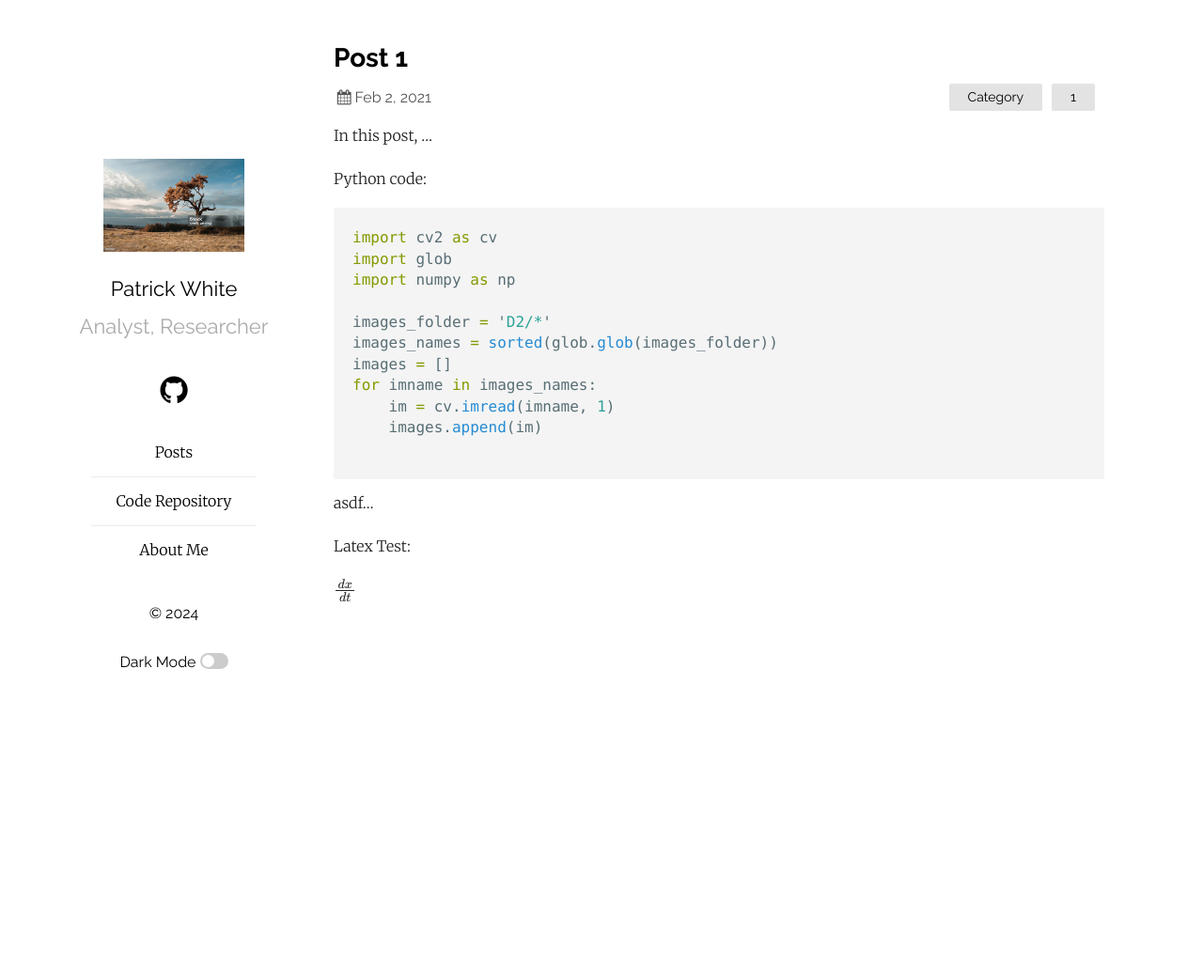
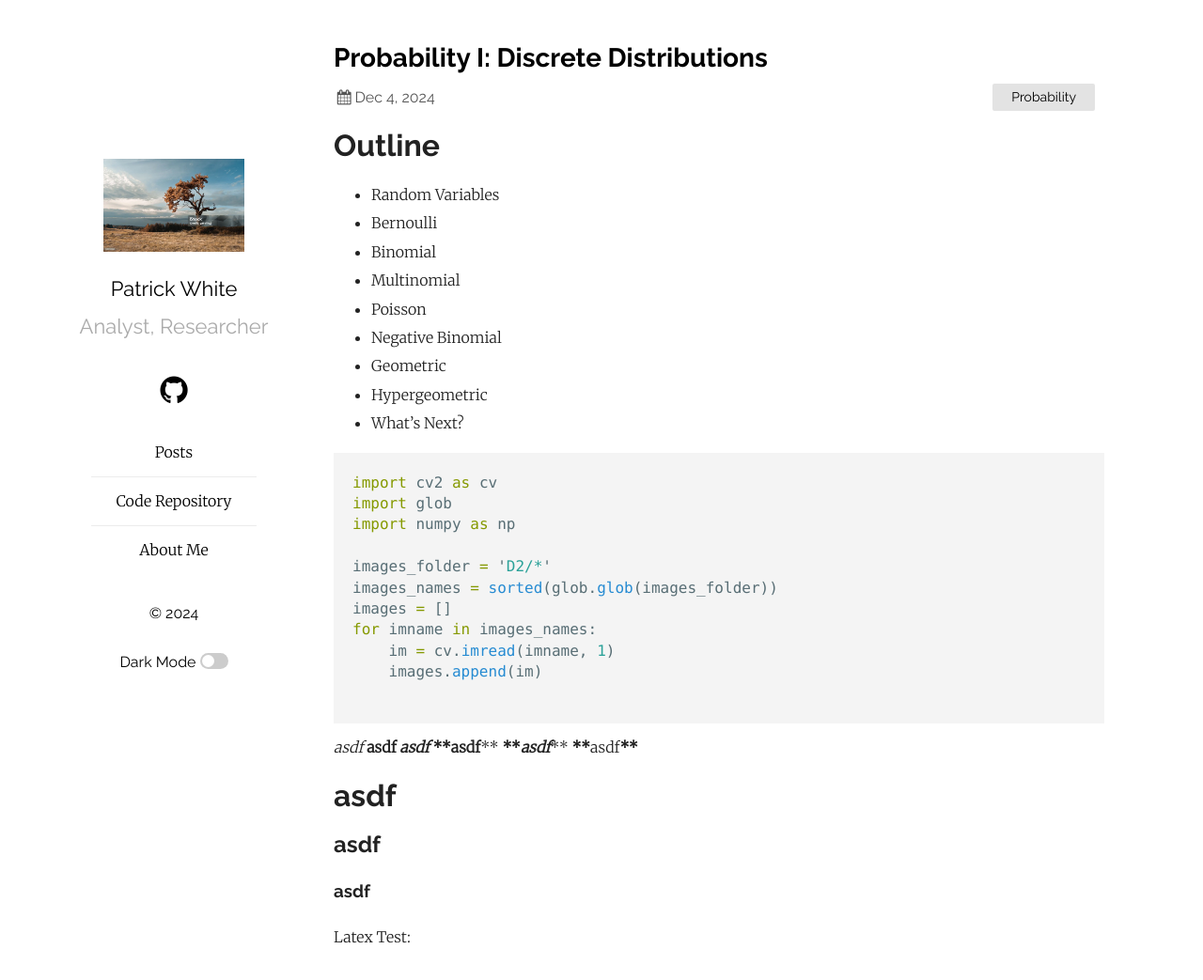
Before and after one commit to pw598/pw598.github.io, a Jekyll site: the page built from _posts/2024-12-30-test.md, in a window 1280 px wide and 1057 px high. Shown: the top 1043 px of the window at 94% size. Built offline with Jekyll 4.4.1, drawn with Linux system fonts in a browser that asks for light colours; formulas are drawn with MathJax 3.

Commit message:
Add files via upload

````diff
--- a/_posts/2024-12-30-test.md
+++ b/_posts/2024-12-30-test.md
@@ -1,13 +1,25 @@
 ---
 layout: post
-title:  "Post 1"
-date:   2021-02-02 10:00:00 +0000
-categories: Category 1
+title:  "Probability I: Discrete Distributions"
+date:   2024-12-04 00:00:00 +0000
+categories: Probability
 ---
 
-In this post, ...
+# Outline
 
-Python code:
+- Random Variables
+- Bernoulli
+- Binomial
+- Multinomial
+- Poisson
+- Negative Binomial
+- Geometric
+- Hypergeometric
+- What’s Next?
+
+
+
+
 
 ```python
 import cv2 as cv
@@ -22,8 +34,16 @@ for imname in images_names:
     images.append(im)
 
 ```
-asdf...
+
+*asdf*
+**asdf**
+***asdf***
+****asdf****
+*****asdf*****
+******asdf******
+
+<h1>asdf</h1>
+<h2>asdf</h2>
+<h3>asdf</h3>
 
 Latex Test:
-
-$\frac{dx}{dt}$
````
Also changed, not shown: _posts/images/pd1.png (added), _posts/images/pd2.png (added), _posts/images/pd3.png (added).
